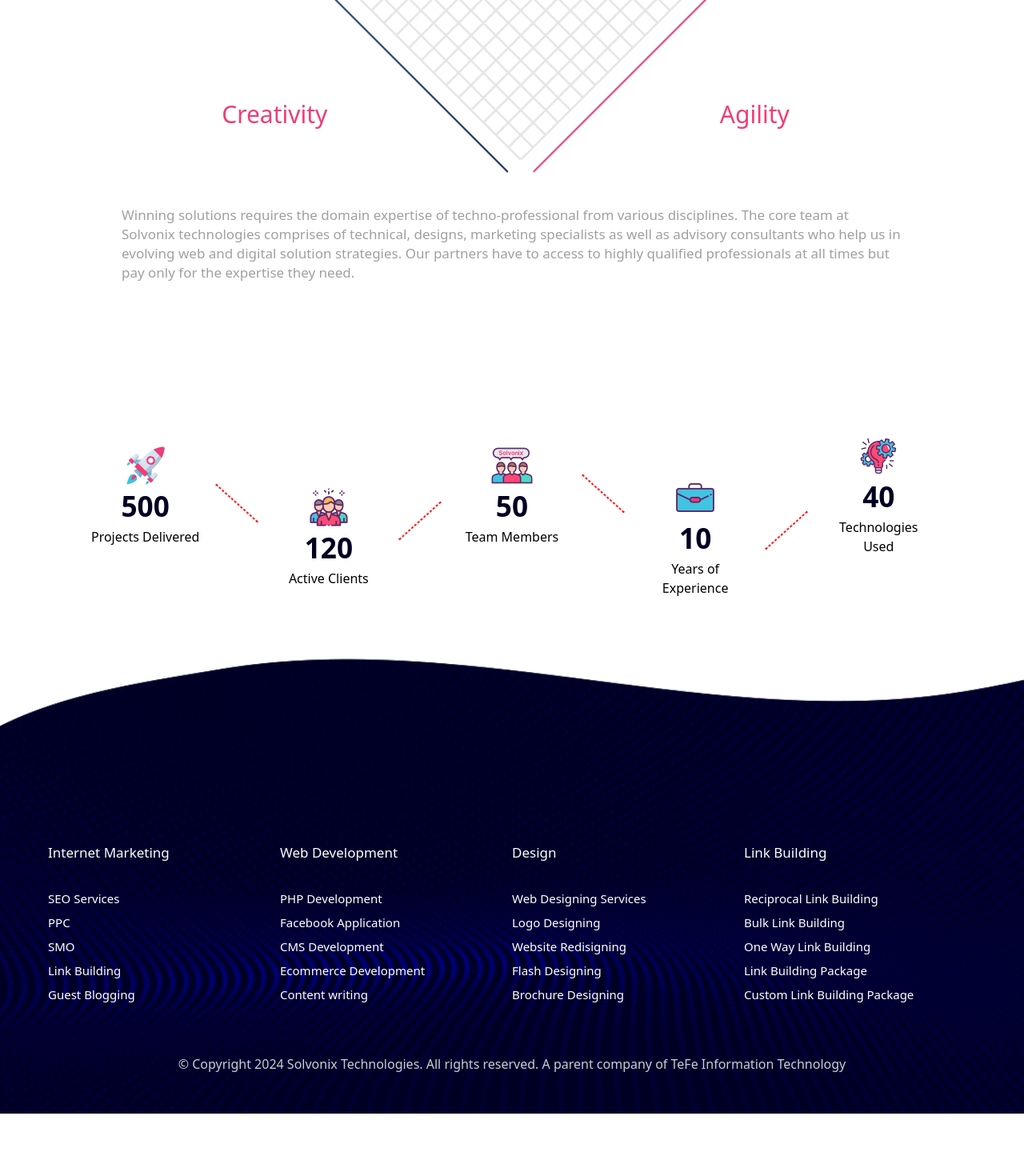
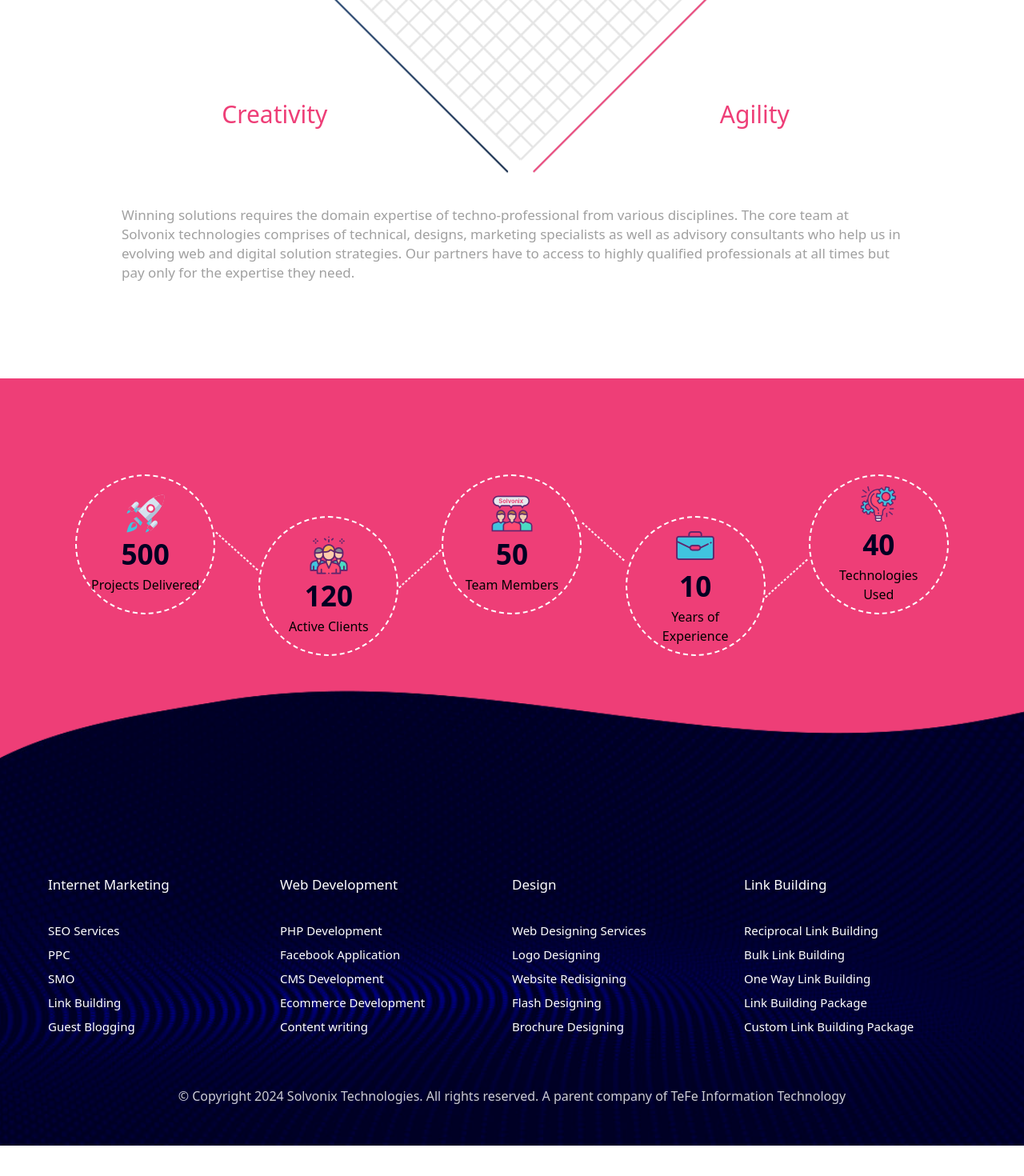
Before and after one commit to GopalSaini0407/solvonix-react, a React (Vite) app: page /about in a window 1280 px wide. Shown: the part 2170-3640 px from the top of the page at 80% size. After the commit the page ends 3602 px from the top, so only its background shows below. Built offline with nearby package versions, Linux system fonts and the light colour scheme.

Commit message:
make some chnage

```diff
--- a/src/index.css
+++ b/src/index.css
@@ -105,6 +105,17 @@
   rotate: -42deg;
 }
 
+.about .counter-section .counter-box:nth-child(even)::before
+{
+  content: "";
+  border: 1px dashed #fff;
+
+}
+.about .counter-section .counter-box:nth-child(even)::after
+{
+  border: 1px dashed #fff;
+
+}
 .counter-section .counter-box h3
 {
    font-weight: 700;
--- a/src/pages/Portfolio.jsx
+++ b/src/pages/Portfolio.jsx
@@ -9,7 +9,7 @@
    <SeoComponent page="portfolio"/>
 
 <div className='portfolio'>
-      <div className='pb-5'>
+      <div className=''>
       <PortfolioTabs/>
       </div>
     </div>
--- a/src/pages/WhoWeAre.jsx
+++ b/src/pages/WhoWeAre.jsx
@@ -35,7 +35,7 @@
                             <li className="bg-[url(/images/choose_listicon.jpg)] bg-no-repeat bg-left flex items-center pl-6">Link Building Services</li>
                         </ul>
         </motion.section>
-        <section className="solvonix-about-block grid justify-center py-3 md:pb-[100px]">
+        <section className="solvonix-about-block grid justify-center pt-3">
         <div className="flex justify-center md:hidden py-5">
         <motion.div className="about-work flex px-5 md:hidden md:p-4 text-center text-base md:text-3xl lg:text-5xl font-bold
         bg-[url('/images/about_diamond.png')] bg-no-repeat bg-cover w-[300px] max-w-[500px] h-[300px] items-center justify-center"
@@ -85,14 +85,16 @@
       </div>
     </div>
   </div>
-  <p className='text-[#A0A0A0] text-sm lg:text-[17px] font-light leading-6 lg:mx-25 lg:my-10 px-3'>Winning solutions requires the domain expertise of techno-professional from various disciplines. The core team at Solvonix technologies comprises of technical, designs, marketing specialists as well as advisory consultants who help us in evolving web and digital solution strategies. Our partners have to access to highly qualified  professionals at all times but pay only for the expertise they need.</p>
+  <p className='text-[#A0A0A0] text-sm lg:text-[17px] font-light leading-6 lg:mx-25 lg:mt-10 px-3'>Winning solutions requires the domain expertise of techno-professional from various disciplines. The core team at Solvonix technologies comprises of technical, designs, marketing specialists as well as advisory consultants who help us in evolving web and digital solution strategies. Our partners have to access to highly qualified  professionals at all times but pay only for the expertise they need.</p>
 
        </section>
       </div>
-      <section className='about-bottom-box bg-[#EE3E77;] md:pb-30 relative z-10 md:z-0'>
+      <section className='md:relative md:h-100 mt-10'>
+      <div className='about-bottom-box bg-[#EE3E77] md:absolute md:top-20 pt-20 left-0 md:pb-30 z-10 md:z-0 w-[100%]'>
       <Counter borderColor="white"/>
+      </div>
        </section>
-       <div className="footer relative  z-0 md:z-10 md:top-[-155px]">
+       <div className="footer relative  z-0 md:z-10 md:top-[0px]">
        <Footer/>
 
        </div>
```
